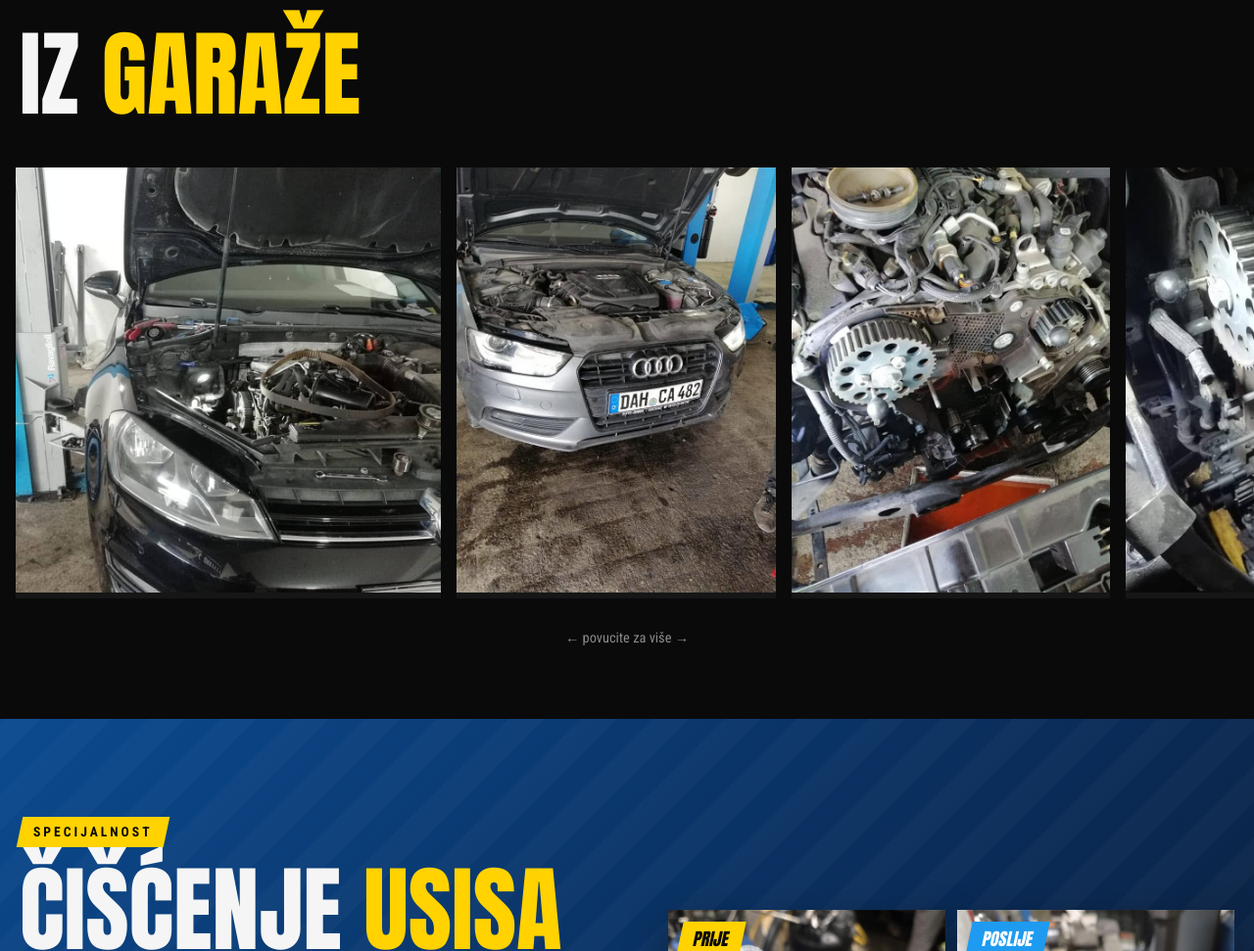
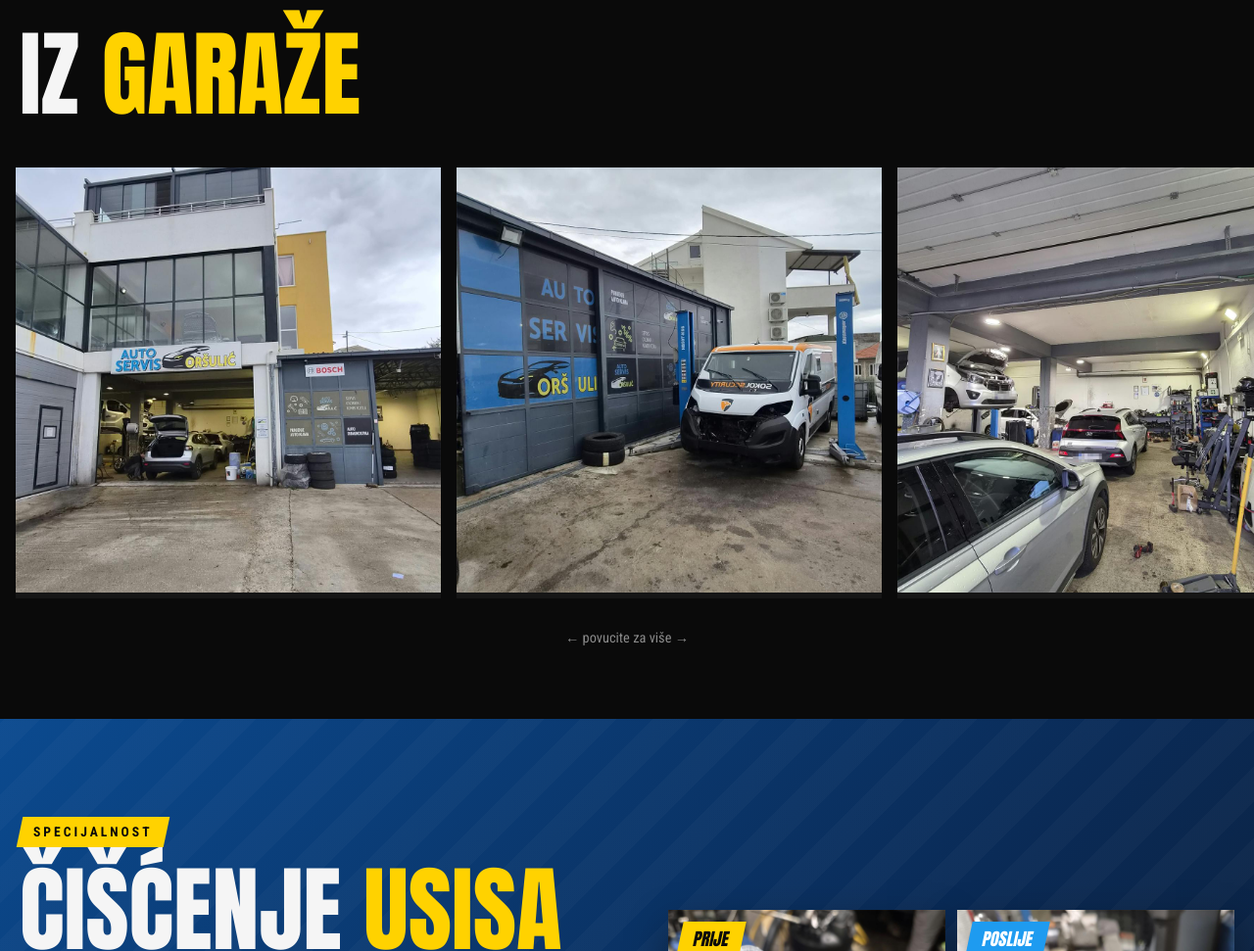
Before and after one commit to spadijr21/orsulic-web, a plain HTML site: page index.html in a window 1280 px wide. Shown: the part 3221-4192 px from the top of the page at 98% size. Drawn offline with Linux system fonts and the light colour scheme.

Commit message:
Galerija 'Iz garaže': 6 novih slika radione (zamućene registracije) umjesto 4 stare

```diff
--- a/index.html
+++ b/index.html
@@ -407,10 +407,12 @@
 <section id="galerija" style="padding-bottom:70px">
   <div class="wrap"><h2 class="h2 anton">Iz <em>garaže</em></h2></div>
   <div class="strip">
-    <img src="images/galerija/1.jpg" alt="Zamjena zupčastog remena" width="960" height="960" loading="lazy">
-    <img src="images/galerija/3.jpg" alt="Audi A4 na servisu" width="720" height="960" loading="lazy">
-    <img src="images/galerija/4.jpg" alt="Motor tijekom popravka" width="720" height="960" loading="lazy">
-    <img src="images/galerija/2.jpg" alt="Razvod motora izbliza" width="960" height="960" loading="lazy">
+    <img src="images/galerija/radiona-1.jpg" alt="Ulaz u Auto servis Oršulić u Mravincima" width="1200" height="1200" loading="lazy">
+    <img src="images/galerija/radiona-2.jpg" alt="Dizalica ispred radione Auto servisa Oršulić" width="1200" height="1200" loading="lazy">
+    <img src="images/galerija/radiona-3.jpg" alt="Unutrašnjost radione s vozilima na servisu" width="1200" height="1200" loading="lazy">
+    <img src="images/galerija/radiona-4.jpg" alt="Radni prostor s alatom i dijelovima" width="1200" height="1200" loading="lazy">
+    <img src="images/galerija/radiona-5.jpg" alt="Prostor za gume s balanserom i strojem za montažu" width="1200" height="1200" loading="lazy">
+    <img src="images/galerija/radiona-6.jpg" alt="Skladište guma" width="1200" height="1200" loading="lazy">
     <img src="images/letak.jpg" alt="Letak Auto servisa Oršulić" width="1041" height="1044" loading="lazy">
   </div>
   <p class="hint">← povucite za više →</p>
```
Also changed, not shown: images/galerija/1.jpg (deleted), images/galerija/2.jpg (deleted), images/galerija/3.jpg (deleted), images/galerija/4.jpg (deleted), images/galerija/radiona-1.jpg (added), images/galerija/radiona-2.jpg (added), images/galerija/radiona-3.jpg (added), images/galerija/radiona-4.jpg (added), images/galerija/radiona-5.jpg (added), images/galerija/radiona-6.jpg (added).
